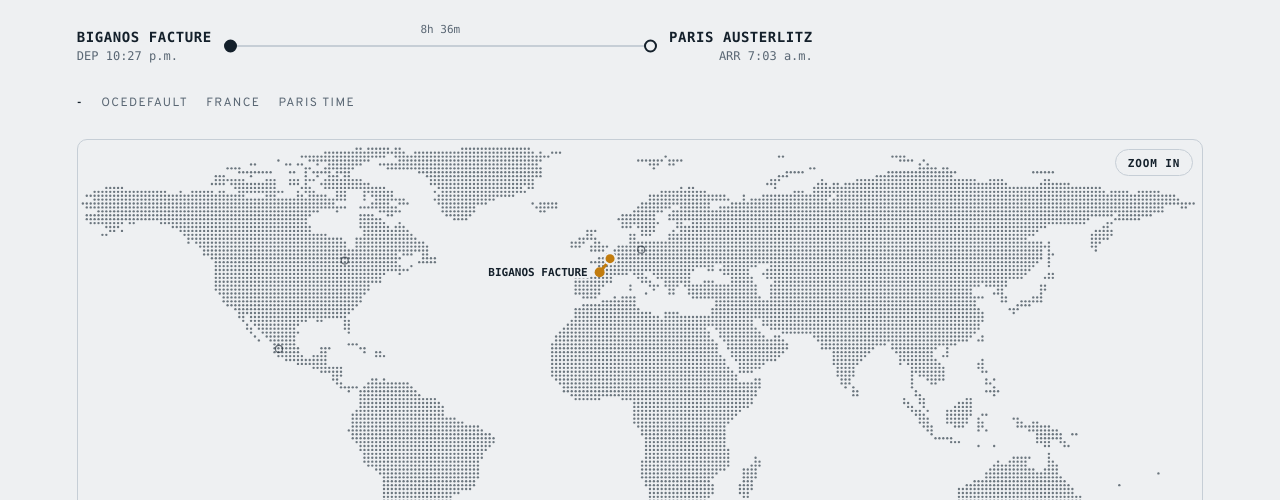
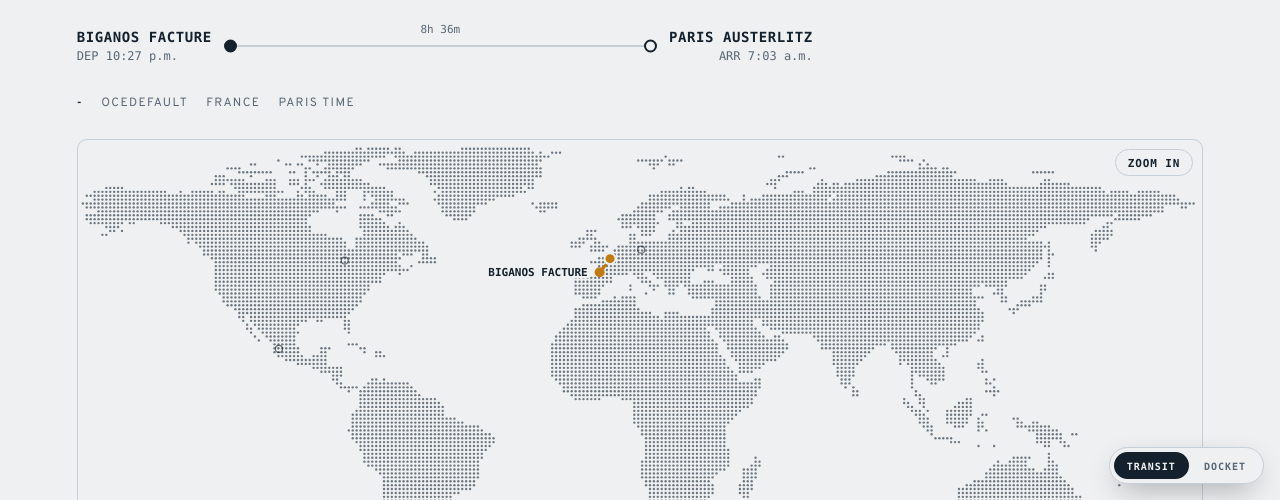
Before and after one commit to zula-root/Transit-Clock, a plain HTML site: page index.html in a window 1280 px wide. Shown: the part 300-800 px from the top of the page. Drawn offline with Linux system fonts and the light colour scheme; a web font is replaced by a local one.

Commit message:
Add a switch to the other clock
This clock and the Docket Clock are one project, two Sentence Clocks, and
until now neither knew about the other. A reader who opened one had no way
to find the second.

A small switch now floats in the corner of the page with both names on it.
The one being looked at is filled, and the other is a link. If the address
is holding a theme, the link carries it across, so a dark clock opens a
dark clock.

It is not shown on the stand face, or once the clock is installed, where
the page is being a clock and nothing else. The foot of the page has room
under it, so the switch never sits on the last line.

The README says the same at the top.

Co-Authored-By: Claude Fable 5.2 <noreply@anthropic.com>

```diff
--- a/index.html
+++ b/index.html
@@ -234,6 +234,24 @@ footer button.next {
 footer button.next:hover { color: var(--fg); }
 footer button.next:hover { border-color: var(--fg); }
 button:focus-visible, canvas:focus-visible { outline: 2px solid var(--accent); outline-offset: 3px; }
+/* The pair
+   This clock is one of two Sentence Clocks, and they are one project. The switch floats in the
+   corner of the page so that either can be reached from the other. It is not shown on the
+   stand face or once the clock is installed, where the page is being a clock and nothing else. */
+.pair {
+  position: fixed; right: max(16px, env(safe-area-inset-right, 0px)); bottom: max(16px, env(safe-area-inset-bottom, 0px)); z-index: 20;
+  display: flex; gap: 2px; padding: 4px; border-radius: 999px;
+  background: var(--bg); border: 1px solid var(--line); box-shadow: 0 10px 30px -10px rgba(0, 0, 0, .45);
+  font-family: var(--mono); font-size: 10px; font-weight: 600; letter-spacing: .1em; text-transform: uppercase;
+}
+.pair a, .pair span { padding: 9px 13px 7px; border-radius: 999px; white-space: nowrap; }
+.pair a { color: var(--muted); text-decoration: none; }
+.pair a:hover { color: var(--fg); }
+.pair span { background: var(--fg); color: var(--bg); }
+footer { padding-bottom: 76px; }   /* room for the switch, so it never sits on the last line */
+.stand .pair, body.widget .pair { display: none; }
+@media (display-mode: standalone) { .pair { display: none; } }
+
 .map canvas:focus-visible { outline: 2px solid var(--accent); outline-offset: 2px; }
 footer .count { font-family: var(--mono); letter-spacing: .04em; }
 footer .controls { display: flex; gap: 12px; align-items: center; }
@@ -341,6 +359,11 @@ body.widget .cite b { color: var(--bg); }
   </span>
   <p class="made">Made with <span role="img" aria-label="love">❤️</span> by <a href="https://zularoot.com/" target="_blank" rel="noopener">Zula Root</a></p>
 </footer>
+
+<nav class="pair" aria-label="The two Sentence Clocks">
+  <span aria-current="page">Transit</span>
+  <a href="../Docket-Clock/" title="The Docket Clock: the time, in sentences from court opinions">Docket</a>
+</nav>
 
 <script>
 const $ = id => document.getElementById(id);
@@ -1196,6 +1219,10 @@ async function stayAwake() {
 document.addEventListener("visibilitychange", stayAwake);
 stayAwake();
 
+// The switch to the other clock carries the theme along, when the address is holding one.
+{ const t = new URLSearchParams(location.search).get("theme");
+  if (t === "dark" || t === "light") for (const a of document.querySelectorAll(".pair a")) a.href += `?theme=${t}`; }
+
 setFace();
 tick();
 </script>
```
Also changed, not shown: 1 other file.
